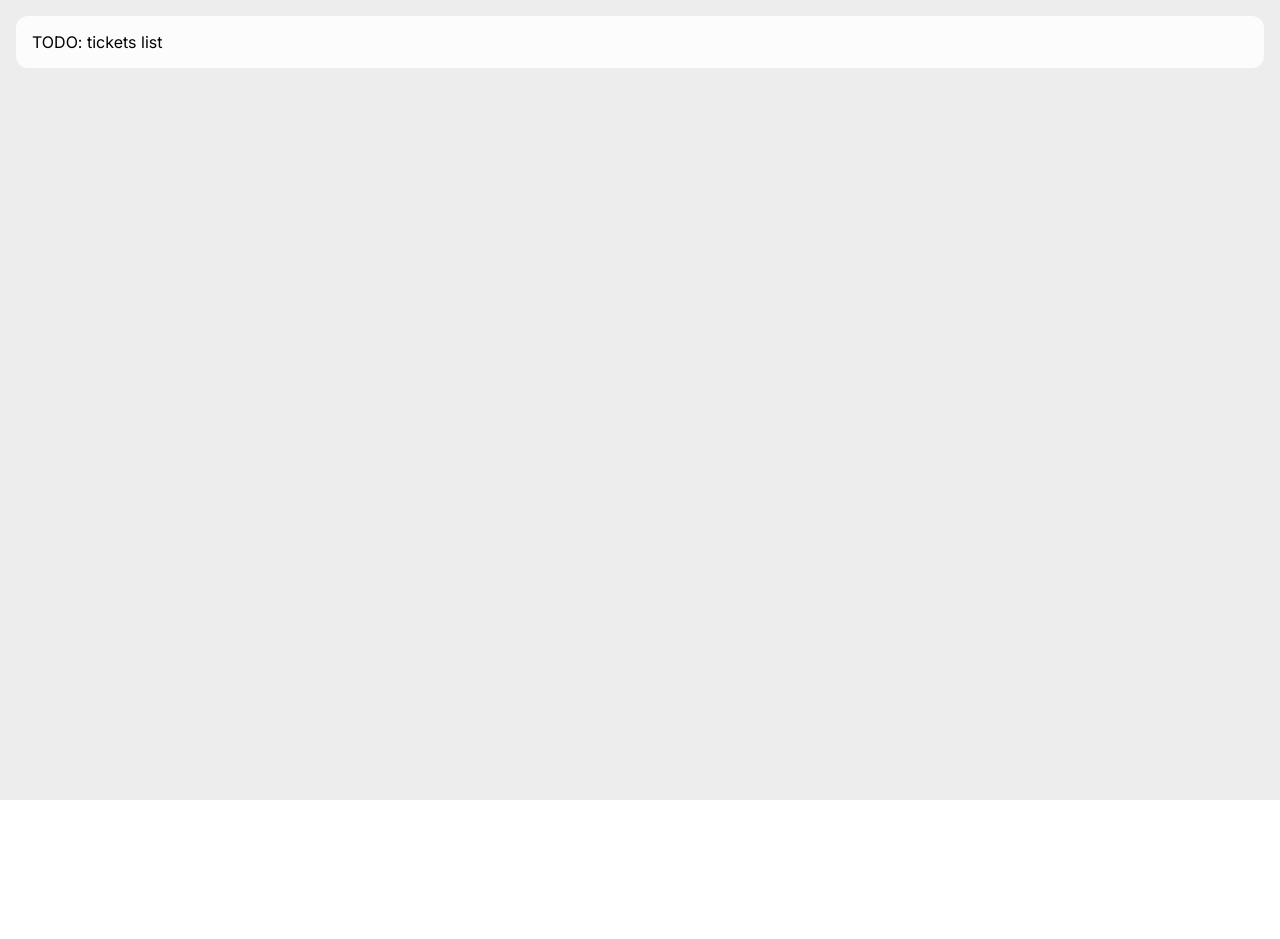
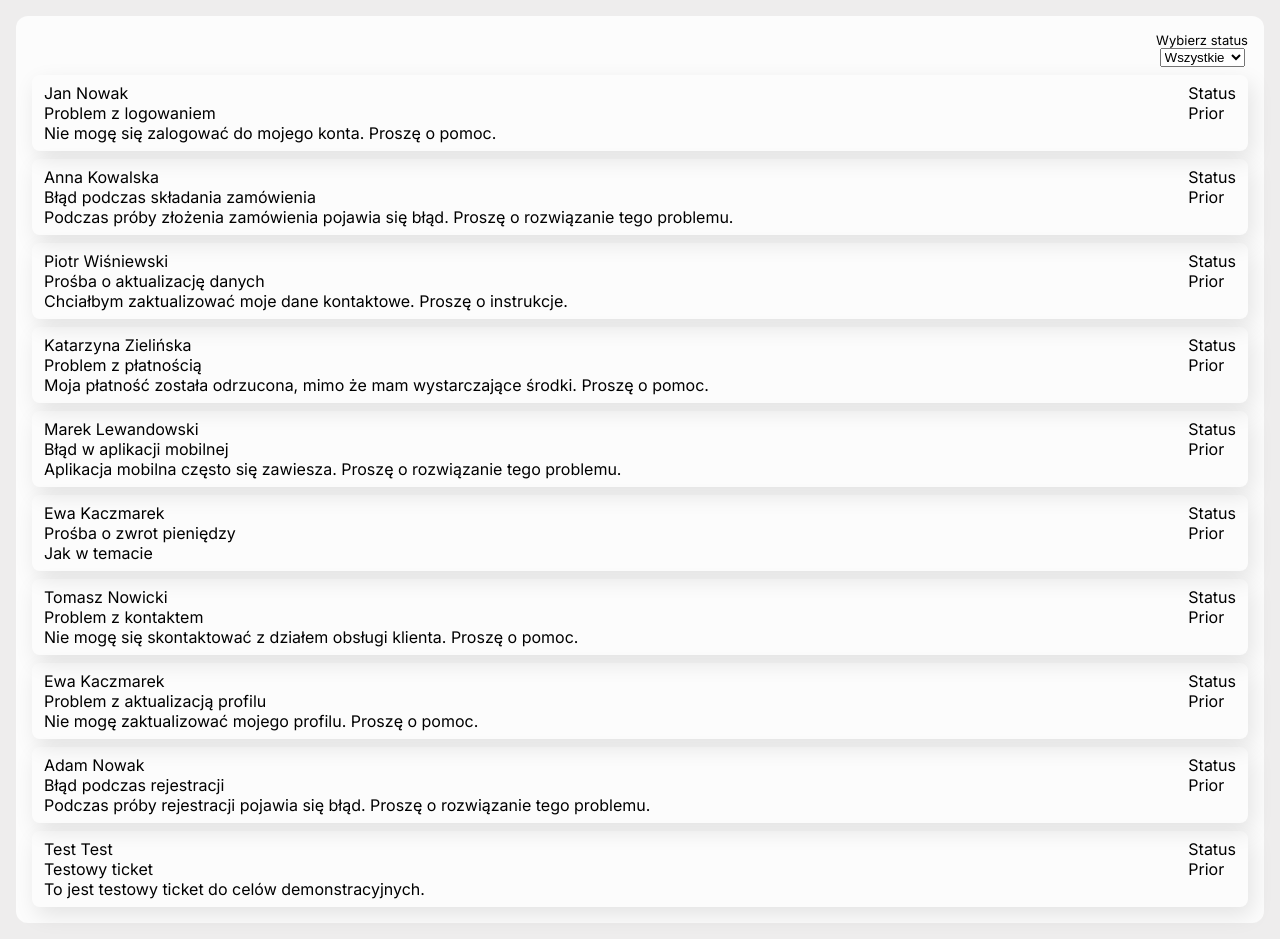
Before and after one commit to lukaasz555/tickets-panel, a Vue app: page / in a window 1280 px wide. Before the commit the page ends 800 px from the top, so only its background shows below. Built offline with nearby package versions, Linux system fonts and the light colour scheme.

Commit message:
feat: base for tickets view/list/item, add base select component

```diff
--- /dev/null
+++ b/src/components/UI/Select.vue
@@ -0,0 +1,79 @@
+<template>
+  <div class="select-container">
+    <label v-if="label" :for="selectId" class="select-container__label">{{
+      label
+    }}</label>
+    <select v-model="selectedValue" :id="selectId" class="select-container__select">
+      <option
+        v-for="option in options"
+        :value="option.value"
+        :key="String(option.value)"
+        class="select-container__option"
+      >
+        {{ option.label }}
+      </option>
+    </select>
+  </div>
+</template>
+
+<script setup lang="ts" generic="T extends string | number | null">
+import { computed, type PropType } from 'vue';
+
+const emit = defineEmits<{
+    (e: 'update:modelValue', value: T | null): void
+}>();
+
+
+const props = defineProps({
+    modelValue: {
+        type: [String, Number, null],
+        default: null
+    },
+    options: {
+        type: Array as PropType<{value: T, label: string}[]>,
+        required: true
+    },
+    selectId: {
+        type: String,
+        default: 'default-select'
+    },
+    label: {
+        type: String,
+        default: ''
+    }
+})
+
+const selectedValue = computed({
+    get: () => props.modelValue,
+    set: (value: T) => {
+        console.log('value to set', value);
+        emit('update:modelValue', value)
+    }
+})
+</script>
+
+<style scoped lang="scss">
+.select-container {
+  display: flex;
+  flex-direction: column;
+  align-items: center;
+  font-size: vars.$font-size-s;
+
+  &__label {
+    user-select: none;
+  }
+
+  &__select,
+  ::picker(select) {
+    appearance: base-select;
+    padding: vars.$padding-s vars.$padding-l;
+    border-radius: vars.$radius-s;
+    cursor: pointer;
+  }
+
+  &__option {
+    cursor: pointer;
+    border-radius: vars.$radius-s;
+  }
+}
+</style>
--- /dev/null
+++ b/src/components/tickets/TicketStatusSelect.vue
@@ -0,0 +1,35 @@
+<template>
+  <Select
+    v-model="ticketsStore.selectedStatus"
+    :options="selectItems"
+    label="Wybierz status"
+    @update:model-value="ticketsStore.updateSelectedStatuses"
+  />
+</template>
+
+<script lang="ts" setup>
+import { TicketStatus } from '../../enums';
+import { useTicketsStore } from '../../stores/tickets.store';
+import Select from '../UI/Select.vue';
+
+const ticketsStore = useTicketsStore();
+
+const selectItems = [
+  {
+    value: TicketStatus.CLOSED,
+    label: 'Zamknięte',
+  },
+  {
+    value: TicketStatus.IN_PROGRESS,
+    label: 'W trakcie',
+  },
+  {
+    value: TicketStatus.NEW,
+    label: 'Nowe',
+  },
+  {
+    value: null,
+    label: 'Wszystkie',
+  },
+];
+</script>
--- /dev/null
+++ b/src/components/tickets/TicketsList.vue
@@ -0,0 +1,25 @@
+<template>
+  <div class="tickets-list">
+    <TicketsListItem
+      v-for="ticket in ticketsStore.filteredTickets"
+      :key="ticket.id"
+      :ticket="ticket"
+    />
+  </div>
+</template>
+
+<script setup lang="ts">
+import { useTicketsStore } from '../../stores/tickets.store';
+import TicketsListItem from './TicketsListItem.vue';
+
+const ticketsStore = useTicketsStore();
+</script>
+
+<style lang="scss" scoped>
+.tickets-list {
+  display: flex;
+  flex-direction: column;
+  margin-top: vars.$margin-s;
+  row-gap: vars.$margin-s;
+}
+</style>
--- /dev/null
+++ b/src/components/tickets/TicketsListFilters.vue
@@ -0,0 +1,17 @@
+<template>
+  <div class="filters-container">
+    <TicketStatusSelect />
+  </div>
+</template>
+
+<script setup lang="ts">
+import TicketStatusSelect from './TicketStatusSelect.vue';
+</script>
+
+<style lang="scss" scoped>
+.filters-container {
+  display: flex;
+  align-items: center;
+  justify-content: flex-end;
+}
+</style>
--- /dev/null
+++ b/src/components/tickets/TicketsListItem.vue
@@ -0,0 +1,58 @@
+<template>
+  <div class="ticket-item" @click="handleClick">
+    <div class="ticket-item__base-info">
+      <div class="">
+        <!-- remake to readonly input (not created yet) -->
+        <div>{{ ticket.customerName }}</div>
+        <div>{{ ticket.subject }}</div>
+      </div>
+
+      <div>
+        <div>Status</div>
+        <div>Prior</div>
+      </div>
+    </div>
+
+    <div class="ticket-item__description">
+      <p>{{ ticket.description }}</p>
+    </div>
+  </div>
+</template>
+
+<script lang="ts" setup>
+import type { PropType } from 'vue';
+import { RouteName } from '../../enums';
+import { router } from '../../plugins/router';
+import { Ticket } from '../../models';
+
+const props = defineProps({
+  ticket: {
+    type: Object as PropType<Ticket>,
+    required: true,
+  },
+});
+
+const handleClick = (): void => {
+  router.push({
+    name: RouteName.TICKET,
+    params: {
+      id: props.ticket.id,
+    },
+  });
+};
+</script>
+
+<style lang="scss" scoped>
+.ticket-item {
+  border-radius: vars.$radius-s;
+  box-shadow: 4px 8px 22px rgba(0, 0, 0, 0.1);
+  padding: vars.$margin-s vars.$margin-m;
+  cursor: pointer;
+
+  &__base-info {
+    display: flex;
+    align-items: center;
+    justify-content: space-between;
+  }
+}
+</style>
--- a/src/stores/tickets.store.ts
+++ b/src/stores/tickets.store.ts
@@ -5,12 +5,12 @@ import { Ticket } from '../models';
 
 interface TicketStoreState {
   tickets: Ticket[];
-  selectedStatuses: TicketStatus[];
+  selectedStatus: TicketStatus | null;
 }
 
 const baseState = (): TicketStoreState => ({
   tickets: [],
-  selectedStatuses: []
+  selectedStatus: null
 });
 
 export const useTicketsStore = defineStore('tickets', {
@@ -24,15 +24,18 @@ export const useTicketsStore = defineStore('tickets', {
       if (ticket) {
         ticket.setStatus(newStatus);
       }
+    },
+    updateSelectedStatuses(status: TicketStatus | null) {
+      this.selectedStatus = status;
     }
   },
   getters: {
     filteredTickets: (state) => {
-      if (!state.selectedStatuses.length) {
+      if (!state.selectedStatus) {
         return state.tickets;
       }
-      return state.tickets.filter((ticket) =>
-        state.selectedStatuses.includes(ticket.status)
+      return state.tickets.filter(
+        (ticket) => ticket.status === state.selectedStatus
       );
     }
   }
--- a/src/views/TicketsView.vue
+++ b/src/views/TicketsView.vue
@@ -1,8 +1,26 @@
 <template>
-  <div class="tickets-view">TODO: tickets list</div>
+  <div class="tickets-view">
+    <TicketsListFilters />
+    <TicketsList />
+  </div>
 </template>
+
+<script lang="ts" setup>
+import { onMounted } from 'vue';
+import TicketsList from '../components/tickets/TicketsList.vue';
+import TicketsListFilters from '../components/tickets/TicketsListFilters.vue';
+import { useTicketsStore } from '../stores/tickets.store';
+
+const ticketsStore = useTicketsStore();
+
+onMounted(() => {
+  ticketsStore.fetchTickets();
+});
+</script>
 
 <style scoped lang="scss">
 .tickets-view {
+  display: flex;
+  flex-direction: column;
 }
 </style>
```
